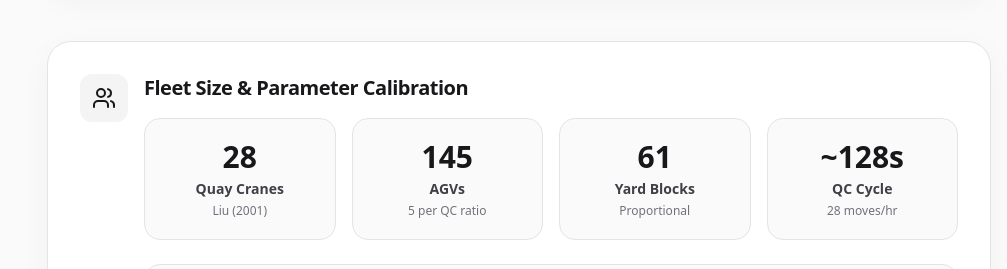
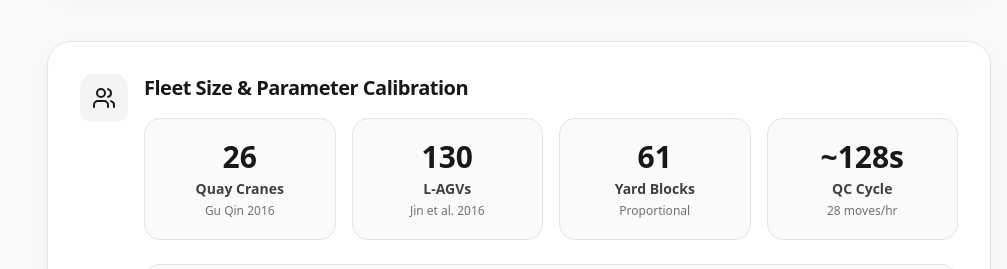
Before and after one commit to Cokaine29/IEOR_MTP, a Next.js app in the folder frontend/: page /methodology in a window 1280 px wide. Shown: the part 2840-3109 px from the top of the page, without its empty margins (273-1280 px from the left). Built offline with nearby package versions, Linux system fonts and the light colour scheme.

Commit message:
feat(methodology): update Phase1 with BACASP, dual-cycle, stowage and empirical ratio findings

```diff
--- a/frontend/src/components/methodology/Phase1.tsx
+++ b/frontend/src/components/methodology/Phase1.tsx
@@ -229,14 +229,14 @@ export default function Phase1() {
             </h2>
             <div className="grid grid-cols-2 md:grid-cols-4 gap-4 mb-6">
               <div className="bg-zinc-50 p-5 rounded-2xl border border-zinc-200 text-center">
-                <div className="text-3xl font-bold text-zinc-900 mb-1">28</div>
+                <div className="text-3xl font-bold text-zinc-900 mb-1">26</div>
                   <div className="text-sm font-semibold text-zinc-700">Quay Cranes</div>
-                <div className="text-xs text-zinc-500 mt-1">Liu (2001)</div>
+                <div className="text-xs text-zinc-500 mt-1">Gu Qin 2016</div>
               </div>
               <div className="bg-zinc-50 p-5 rounded-2xl border border-zinc-200 text-center">
-                <div className="text-3xl font-bold text-zinc-900 mb-1">145</div>
-                  <div className="text-sm font-semibold text-zinc-700">AGVs</div>
-                <div className="text-xs text-zinc-500 mt-1">5 per QC ratio</div>
+                <div className="text-3xl font-bold text-zinc-900 mb-1">130</div>
+                  <div className="text-sm font-semibold text-zinc-700">L-AGVs</div>
+                <div className="text-xs text-zinc-500 mt-1">Jin et al. 2016</div>
               </div>
               <div className="bg-zinc-50 p-5 rounded-2xl border border-zinc-200 text-center">
                 <div className="text-3xl font-bold text-zinc-900 mb-1">61</div>
@@ -624,9 +624,9 @@ export default function Phase1() {
                       <td className="px-4 py-3 text-xs text-zinc-500">TMEIC MAXVIEW spec (±200mm correction noise)</td>
                     </tr>
                     <tr className="hover:bg-zinc-100/50 transition-colors border-b border-zinc-100">
-                      <td className="px-4 py-3 font-medium text-zinc-800">Workload Imbalance</td>
-                      <td className="px-4 py-3 font-bold text-indigo-600">Multinomial (asymmetric)</td>
-                      <td className="px-4 py-3 text-xs text-zinc-500">Tasks distributed unevenly across 26 QCs per ship stowage plan</td>
+                      <td className="px-4 py-3 font-medium text-zinc-800">QC Workload Distribution (Per Vessel)</td>
+                      <td className="px-4 py-3 font-bold text-indigo-600">Dirichlet distribution with bell-curve prior over the 4 to 5 assigned QCs</td>
+                      <td className="px-4 py-3 text-xs text-zinc-500">Correcher et al. 2024 (BACASP). Ship hull widest at midships — middle QCs receive heavier workloads than bow or stern QCs. Flat equal-split is physically incorrect.</td>
                     </tr>
                     <tr className="hover:bg-zinc-100/50 transition-colors border-b border-zinc-100">
                       <td className="px-4 py-3 font-medium text-zinc-800">ARMG Breakdowns</td>
@@ -643,13 +643,28 @@ export default function Phase1() {
                     </tr>
                     <tr className="hover:bg-zinc-100/50 transition-colors border-b border-zinc-100">
                       <td className="px-4 py-3 font-medium text-zinc-800">Vessel Arrival</td>
-                      <td className="px-4 py-3 font-bold text-indigo-600">Random (1–4 ships at t=0) along the 2,350 m berth</td>
-                      <td className="px-4 py-3 text-xs text-zinc-500">Tests generalization; prevents memorization of fixed QC layout</td>
+                      <td className="px-4 py-3 font-bold text-indigo-600">Random (1 to 4 ships at t=0) along the 2,350 m berth. Each ship assigned 4 to 5 QCs with workload drawn from Dirichlet distribution (heavier at amidships bays).</td>
+                      <td className="px-4 py-3 text-xs text-zinc-500">Correcher et al. 2024 (BACASP); Gu Qin 2016. Tests generalization and prevents memorization of fixed QC loading patterns.</td>
                     </tr>
                     <tr className="hover:bg-zinc-100/50 transition-colors border-b border-zinc-100">
                       <td className="px-4 py-3 font-medium text-zinc-800">YB Initial Fill</td>
-                      <td className="px-4 py-3 font-bold text-indigo-600">Random (0–4 containers per rack)</td>
+                      <td className="px-4 py-3 font-bold text-indigo-600">Random (0 to 4 containers per rack)</td>
                       <td className="px-4 py-3 text-xs text-zinc-500">Terminal is never empty mid-operation</td>
+                    </tr>
+                    <tr className="hover:bg-zinc-100/50 transition-colors border-b border-zinc-100">
+                      <td className="px-4 py-3 font-medium text-zinc-800">Ship Bay Plan (per vessel at reset)</td>
+                      <td className="px-4 py-3 font-bold text-indigo-600">Pure Stack heuristic: stacks designated as Import, Empty, ROB (Remain on Board), or Mixed (1 to 2 per bay only)</td>
+                      <td className="px-4 py-3 text-xs text-zinc-500">Avriel &amp; Penn 1993. Real planners minimize shifting by filling columns with same-destination containers. Mixed stacks are rare remainders. Eliminates need for 3D bin-packing at reset.</td>
+                    </tr>
+                    <tr className="hover:bg-zinc-100/50 transition-colors border-b border-zinc-100">
+                      <td className="px-4 py-3 font-medium text-zinc-800">Import / Export Task Ratio</td>
+                      <td className="px-4 py-3 font-bold text-indigo-600">51% Import (Discharge) / 49% Export (Load)</td>
+                      <td className="px-4 py-3 text-xs text-zinc-500">Bruzzone et al. 2012, Table 2. Empirical data from 30 real vessel calls at a major transshipment hub. Near-perfect balance reflects high water-to-water transshipment ratio at Yangshan.</td>
+                    </tr>
+                    <tr className="hover:bg-zinc-100/50 transition-colors border-b border-zinc-100">
+                      <td className="px-4 py-3 font-medium text-zinc-800">QC Task Sequence (per bay)</td>
+                      <td className="px-4 py-3 font-bold text-indigo-600">3-Phase: (1) Burst Imports, (2) Alternating Dual-Cycle (Import + Export), (3) Burst Exports</td>
+                      <td className="px-4 py-3 text-xs text-zinc-500">Goodchild &amp; Daganzo 2006 (Transportation Science). Stack access constraint: a stack must be fully discharged before exports can be loaded into it. Phase 2 requires the RL agent to coordinate 2 AGVs simultaneously at one QC.</td>
                     </tr>
                     <tr className="hover:bg-zinc-100/50 transition-colors border-b border-zinc-100">
                       <td className="px-4 py-3 font-medium text-zinc-800">AGV Initial State</td>
```
